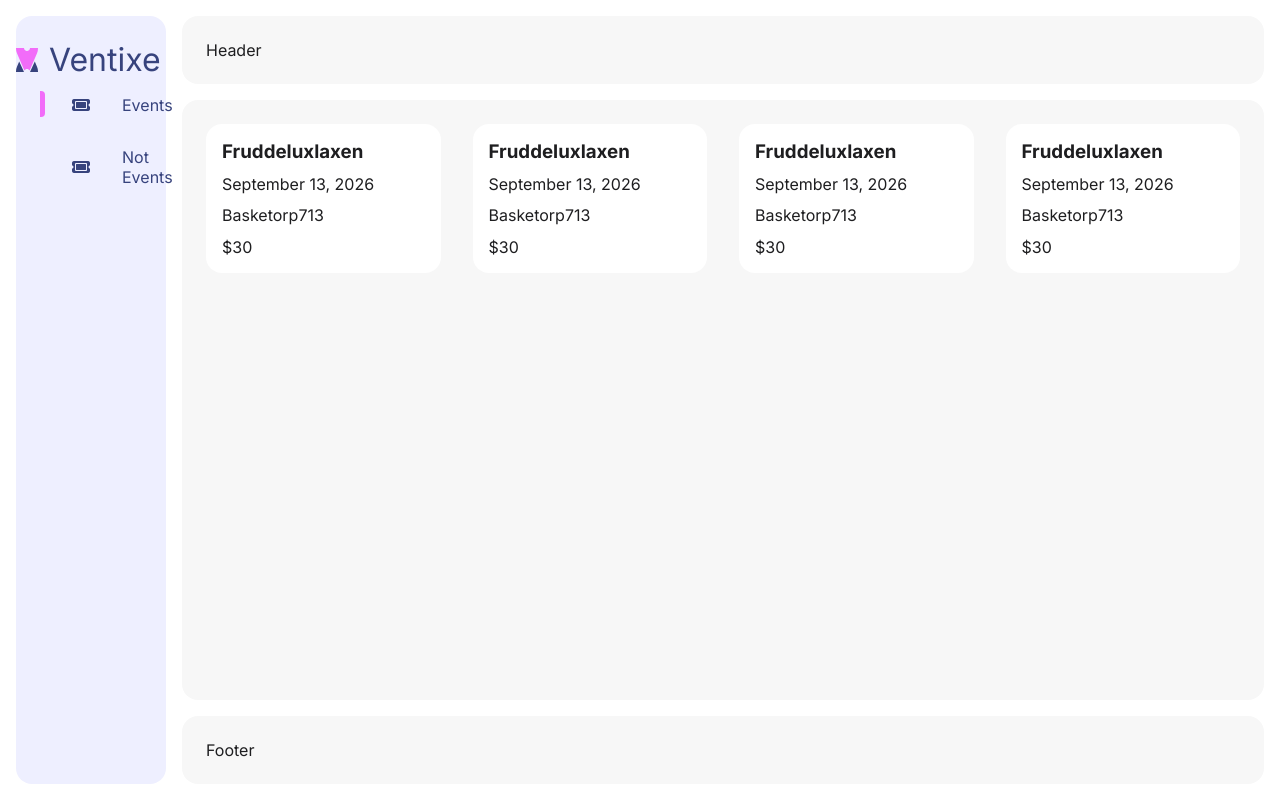
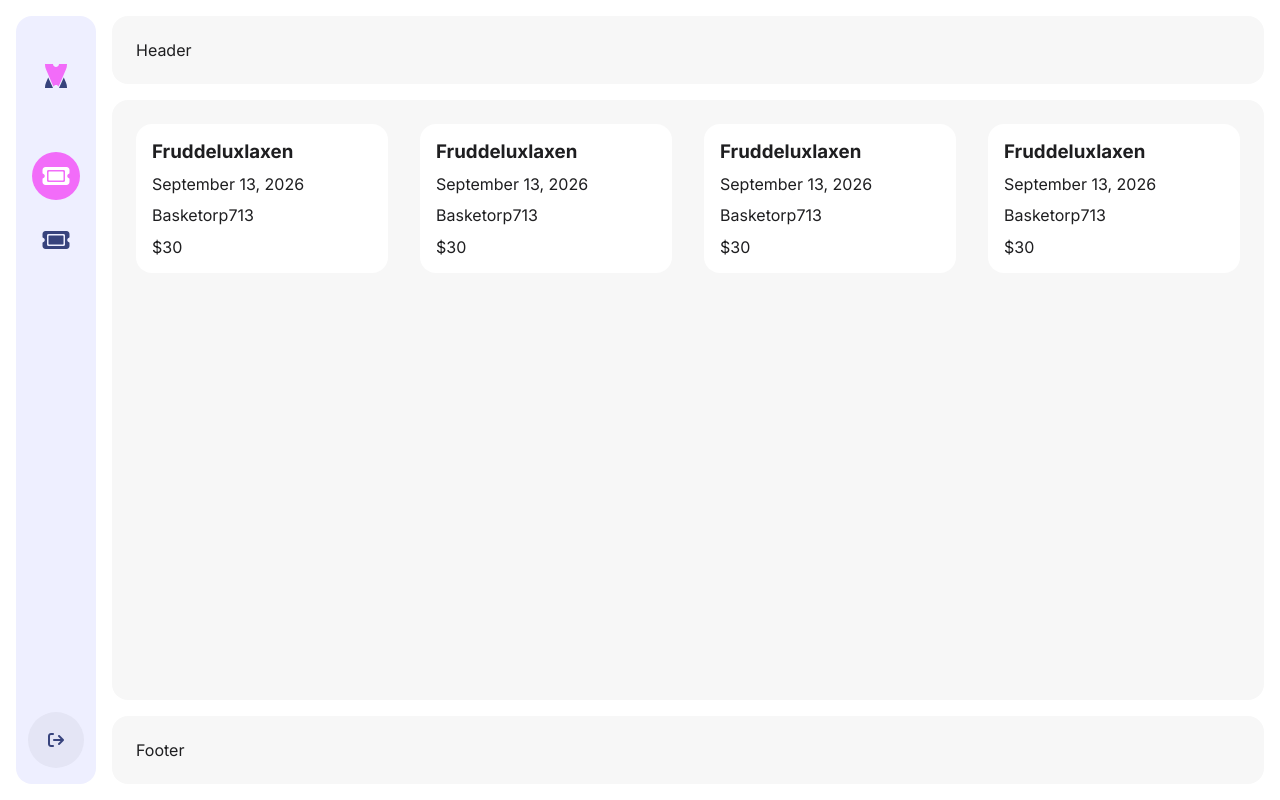
Before and after one commit to VentixeLabsMVP/frontend, a React (Vite) app: page / in a window 1280 px wide. Built offline with nearby package versions, Linux system fonts and the light colour scheme.

Commit message:
added responsivness

```diff
--- a/src/App.css
+++ b/src/App.css
@@ -145,7 +145,7 @@ html,body {
   height: 100dvh;
 
   @media(min-width: 768px){
-  grid-template-columns: 150px 1fr;
+  grid-template-columns: 80px 1fr;
   grid-template-areas:  "nav header"
                         "nav main"
                         "nav footer"
@@ -163,6 +163,34 @@ nav {
   background-color: var(--nav-background-color);
   border-radius: 1rem;
   padding: 1.5rem;
+  /* display: flex;
+  justify-content: space-between; */
+}
+.nav-content {
+  display: flex;
+  justify-content: space-between;
+  /* align-items: center; */
+}
+
+@media (min-width: 768px) {
+  nav {
+    display: flex;
+    flex-direction: column;
+    justify-content: space-between;
+    gap: 1rem;
+    padding: 0rem;
+    padding-top: 1.5rem;
+  }
+}
+@media (min-width: 768px) {
+  .nav-content {
+    display: flex;
+    flex-direction: column;
+    justify-content: space-between;
+    gap: 1rem;
+    padding: 0rem;
+    padding-top: 1.5rem;
+  }
 }
 
 header {
@@ -191,13 +219,10 @@ footer {
   border-radius: 1rem;
   padding: 1.5rem;
 }
-
 .logo-container {
   display: flex;
-  justify-content: center;
+  /* justify-content: flex-start; */
   align-items: center;
-  gap: 0.6rem;
-  padding: 0rem 4rem 0 3rem;
 }
 .logo-img{
   height: 24px;
@@ -205,21 +230,44 @@ footer {
 }
 
 .logo-text{
+  display: none;
   font-family: var(--font);
   color: var(--secondary-100);
   font-size: 2rem;
 }
-@media (max-width: 768px) {
+
+@media (min-width: 768px) {
+  .logo-container{
+    justify-content: center;
+    align-items: center;
+  }
+}
+@media (min-width: 1400px) {
   .logo-text {
-    display: none;
+    display: inline;
+  }
+  .logo-container{
+      justify-content: flex-start;
+      margin-left: 1.8rem;
+      align-items: center;
+      gap: 0.6rem;
   }
 }
 
+.hamb-menu {
+ @media(min-width: 768px) {
+  display: none;
+ }
+}
+
 .nav-links {
-  margin-top: 2rem;
-  display: grid;
-  row-gap: 2rem;
-  padding: 1rem;
+  margin-top:1rem;
+  display: none;
+}
+@media (min-width: 768px) {
+  .nav-links{
+    display: grid;
+  }
 }
 
 .nav-link {
@@ -227,18 +275,37 @@ footer {
   display: flex;
   align-items: center;
   column-gap: 2rem;
-  padding: 1rem 0 1rem 2rem;
+  padding: 1rem 0 1rem 1.7rem;
   cursor: pointer;
   text-decoration: none;
   color: var(--secondary-100);
+
+}
+@media (max-width: 1400px) {
+  .nav-link{
+    padding: 0rem;
+    justify-content: center;
+    align-items: center;
+    margin-top: 1rem;
+
+  }
+}
+.nav-icon {
+      font-size: 1.5rem;
 }
 
 .nav-icon,
 .nav-text {
   transition: color 150ms ease-in-out, font-weight 150ms ease-in-out;
 }
+  @media (max-width: 1400px) {
+  .nav-text {
+    display: none;
+  }
+}
 
 .nav-link::before {
+  display: none;
   content: '';
   position: absolute;
   top: 12px;
@@ -249,6 +316,45 @@ footer {
   border-radius: 0 4px 4px 0;
   transition: background-color 150ms ease-in-out;
 }
+  @media (min-width: 1400px) {
+  .nav-link::before {
+    display: block;
+  }
+}
+@media (min-width: 768px) and (max-width: 1399px) {
+  .nav-link {
+    justify-content: center;
+    align-items: center;
+    padding: 1rem;
+    background-color: transparent;
+    border-radius: 50%;
+    width: 48px;
+    height: 48px;
+    margin-inline: auto;
+    position: relative;
+      /* border: 1px solid red; */
+  }
+
+  .nav-link .nav-icon {
+    color: var(--secondary-100);
+  }
+
+  .nav-link.active,
+  .nav-link:hover,
+  .nav-link:focus {
+    background-color: var(--primary-100);
+        z-index: 1;
+  }
+
+  .nav-link.active .nav-icon,
+  .nav-link:hover .nav-icon,
+  .nav-link:focus .nav-icon {
+  color: white !important;
+    position: relative;
+    z-index: 1;
+  }
+}
+
 
 .nav-link:hover::before,
 .nav-link:focus::before,
@@ -267,7 +373,7 @@ footer {
 
 .event-section {
   display: grid;
-  grid-template-columns: 1fr 1fr 1fr 1fr;
+  grid-template-columns: repeat(auto-fit, minmax(250px, 1fr));
   gap: 2rem;
 }
 
@@ -282,3 +388,53 @@ footer {
   border-radius: 1rem;
   gap: 0.7rem;
 }
+
+.log-out-container {
+  display: none;
+}
+
+@media (min-width: 768px) {
+  .log-out-container {
+    display: flex;
+    justify-content: center;
+    align-items: center;
+  }
+}
+@media (min-width: 768px) {
+  .primary-button {
+    display: flex;
+    justify-content: center;
+    align-items: center;
+    border-radius: 12px;
+    border: transparent;
+    gap: 1rem;
+    background-color: var(--cool-grey-20);
+    color: var(--secondary-100);
+    font-size: 1rem;
+    font-family: var(--font);
+    border-color: var(--cool-grey-20);
+    padding: 0.8rem 2rem;
+    margin-bottom: 1rem;
+  }
+}
+.log-out-icon{
+  height: 24px;
+  width: 24px;
+  display: flex;
+  justify-content: center;
+  align-items: center;
+}
+
+
+@media (min-width: 768px) and (max-width: 1399px) {
+  .btn-text {
+    display: none;
+  }
+}
+@media (min-width: 768px) and (max-width: 1399px) {
+  .primary-button {
+    border-radius: 50%;
+    padding: 1rem;
+    margin-bottom: 1rem;
+  }
+}
--- a/src/assets/components/Nav.jsx
+++ b/src/assets/components/Nav.jsx
@@ -1,14 +1,22 @@
 import React from 'react'
 import logo from '../images/logo_ventixe.svg'
 import { NavLink } from 'react-router-dom'
+import PrimaryButton from './PrimaryButton'
 
 const Nav = () => {
   return (
     <nav>
+      <div className="nav-content">
         <div className="logo-container">
           <img className="logo-img" src={logo} alt="Ventixe logo"/>
           <span className="logo-text">Ventixe</span>
         </div>
+        <div className="menu-container">
+          <div className="hamb-menu">
+            <i className="fa-solid fa-bars"></i>
+          </div>
+        </div>
+      <div className="nav-links">
         <NavLink to="/" end className={({ isActive }) => `nav-link ${isActive ? 'active' : ''}`}>
           <i className="fa-solid fa-ticket nav-icon"></i>
           <span className="nav-text">Events</span>
@@ -17,6 +25,11 @@ const Nav = () => {
           <i className="fa-solid fa-ticket nav-icon"></i>
           <span className="nav-text">Not Events</span>
         </NavLink>
+        </div>
+      </div>
+      <div className="log-out-container">
+        <PrimaryButton text="Log Out" onClick={() => {}} />
+      </div>
     </nav>
   )
 }
--- /dev/null
+++ b/src/assets/components/PrimaryButton.jsx
@@ -0,0 +1,10 @@
+const PrimaryButton = ({ text, onClick }) => {
+  return (
+    <button className="primary-button" onClick={onClick}>
+      <i className="fa-solid fa-arrow-right-from-bracket log-out-icon"></i>
+      <span className="btn-text">{text}</span>
+    </button>
+  );
+};
+
+export default PrimaryButton;
```
Also changed, not shown: src/assets/components/DropDownModal.jsx (added). Lines whose indentation alone changed are shown as unchanged.
